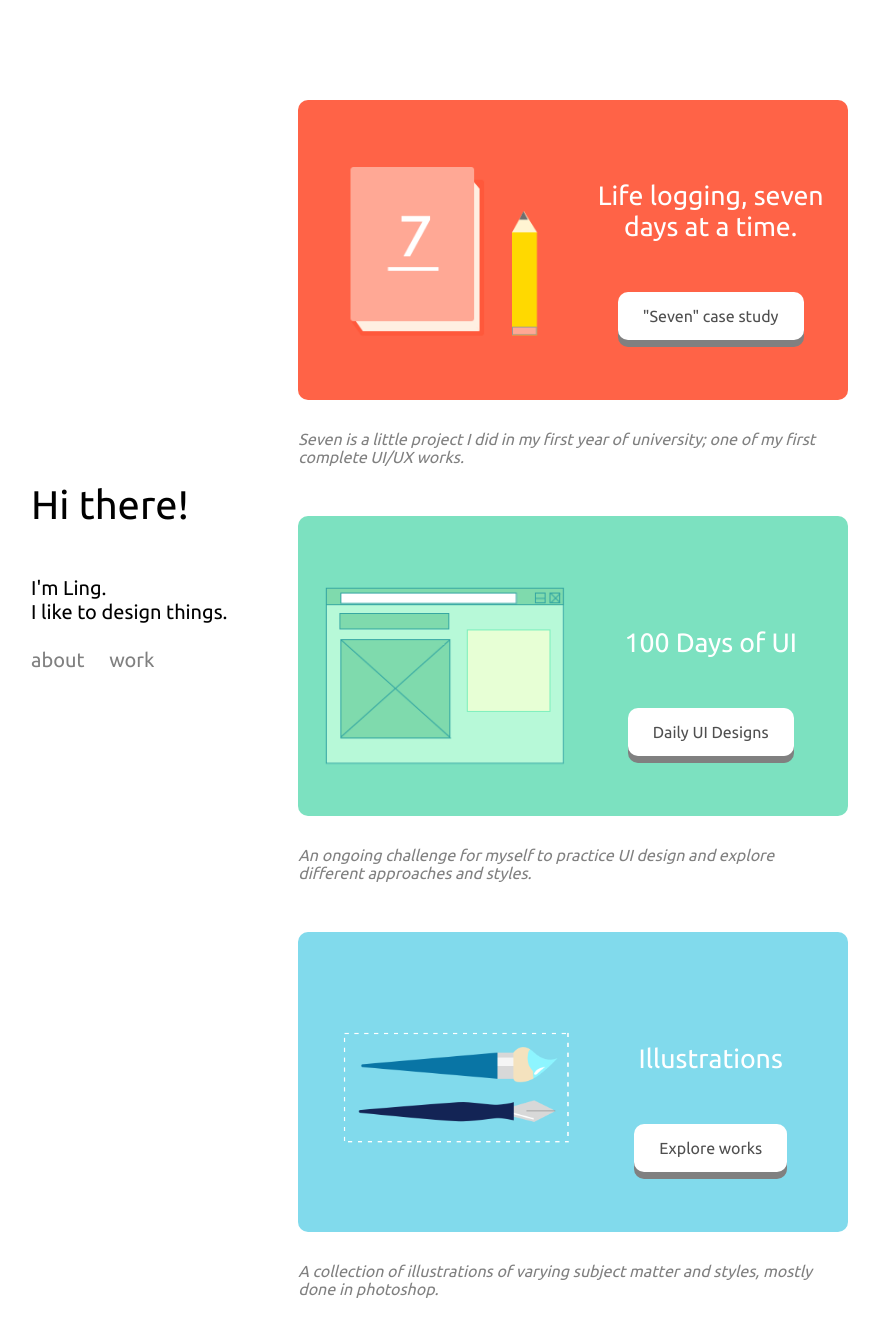
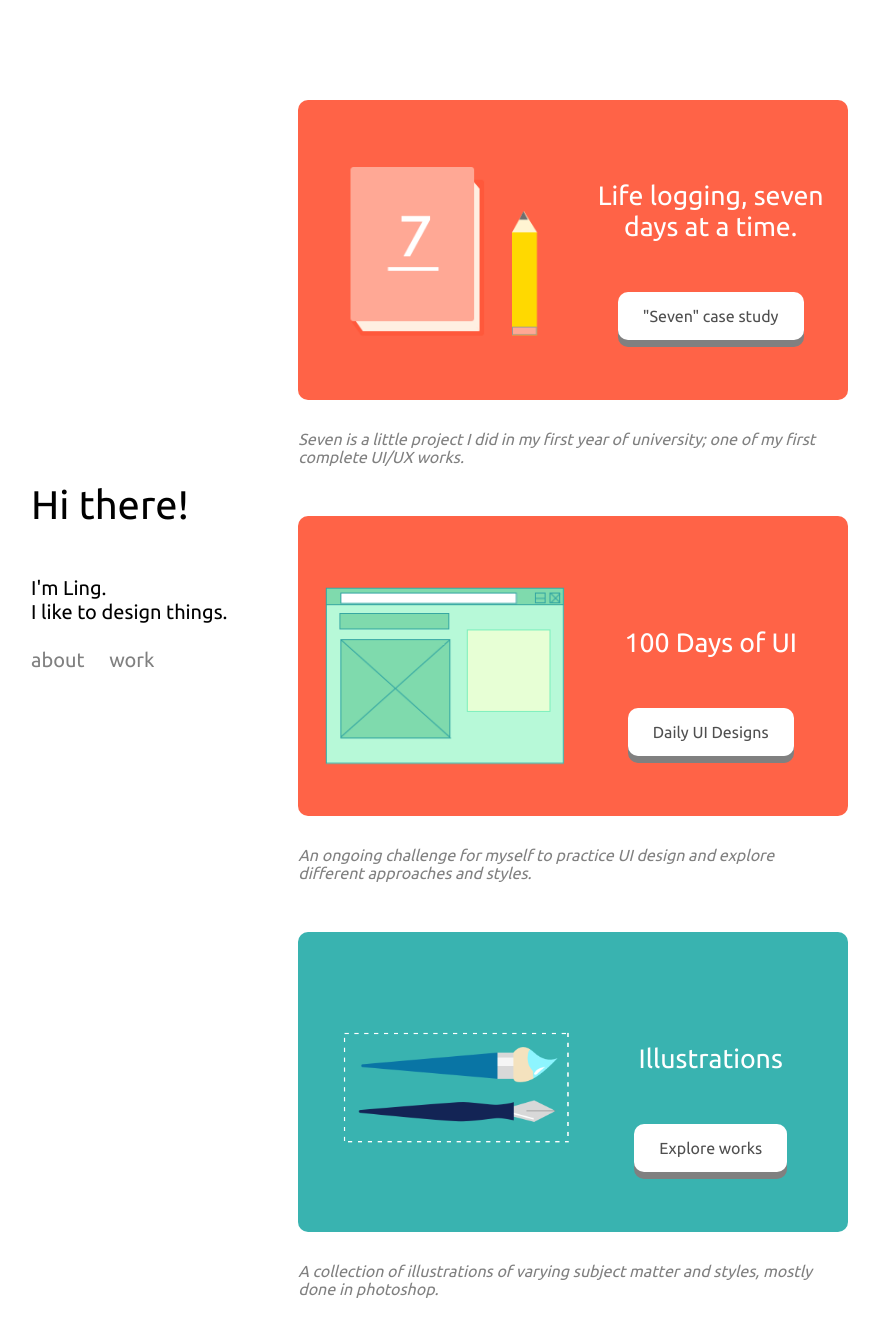
Before and after one commit to fishtoucher/portfolio, a Jekyll site: the page index.html, which Jekyll copies as it is, in a window 1280 px wide and 1378 px high. Shown: the top 1337 px of the window, without its empty margins (231-1110 px from the left). Built offline with Jekyll 4.4.1, drawn with Linux system fonts in a browser that asks for light colours.

Commit message:
Update index.html

```diff
--- a/index.html
+++ b/index.html
@@ -36,7 +36,7 @@
 	        		</div>
 	        	</div>
 	        	<p> Seven is a little project I did in my first year of university; one of my first complete UI/UX works. </p>
-	            <div class="item" style="background-color:#7ce1c0;">
+	            <div class="item" style="background-color:63d5b0;">
 	            	<img id ="dailyui" src="pics/wireframez3.png" width="45%">
 	            	<div class="shelf">
 	        			<h1> 100 Days of UI </h1>
@@ -44,7 +44,7 @@
 	        		</div>
 	            </div>
 	            <p> An ongoing challenge for myself to practice UI design and explore different approaches and styles.</p>
-	            <div class="item" style="background-color:#81daec;">
+	            <div class="item" style="background-color:#39b3b0;">
 	            	<img id ="illus" src="pics/illus3.png" height="90%">
 	            	<div class="shelf">
 	        			<h1> Illustrations </h1>
```
